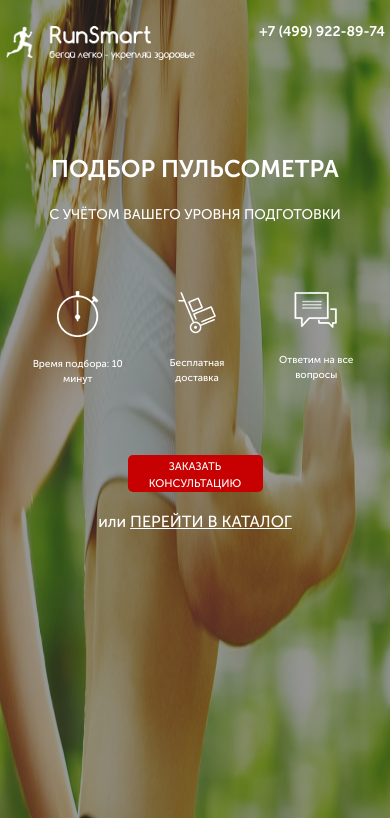
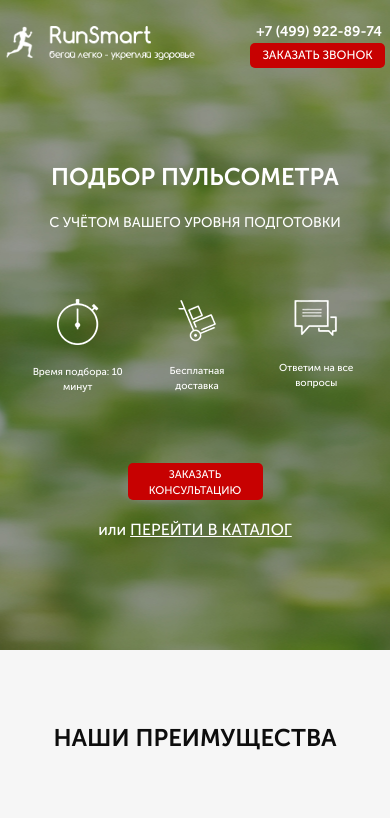
Before and after one commit to ArkadiK94/run-smart_web_site, a website: page src/index.html in a window 390 px wide. Shown: the top 818 px of the page. Drawn offline with Linux system fonts and the light colour scheme.

Commit message:
make changes in media width <850px

```diff
--- a/src/sass/base/_media.scss
+++ b/src/sass/base/_media.scss
@@ -17,11 +17,13 @@
         }
         &__phone{
             font-size: 14px;
+            margin-right: 3px;
         }
     }
     .btn{
         width: 135px;
         height: 25px;
+        right: 0vw;
         &_size{
             height: 37px;
             font-size: 11px;
@@ -31,7 +33,7 @@
         }
     }
     .promo{
-        min-height: 144vh;
+        background: url("../img/bg/bg_main.jpg") 85% (center/cover) no-repeat;
         &__sub-continer{
             align-items: center;
         }
@@ -59,8 +61,6 @@
         }
     }
     .promo{
-        padding-bottom: 30px;
-        background: url(../img/bg/bg_main.jpg) 15% center/250% 100% no-repeat;
         &__main-title{
             font-size: 24px;
         }
--- a/src/sass/blocks/_btn.scss
+++ b/src/sass/blocks/_btn.scss
@@ -11,7 +11,6 @@
     border: none;
     position: relative;
     right: -1vw;
-    display: none;
     &_size{
         display: block;
         width: 300px;
--- a/src/sass/style.scss
+++ b/src/sass/style.scss
@@ -18,6 +18,4 @@
 @import "blocks/btn";
 @import "blocks/header";
 @import "blocks/advantages";
-
-
 @import "base/media";
```
Also changed, not shown: src/css/style.min.css.
